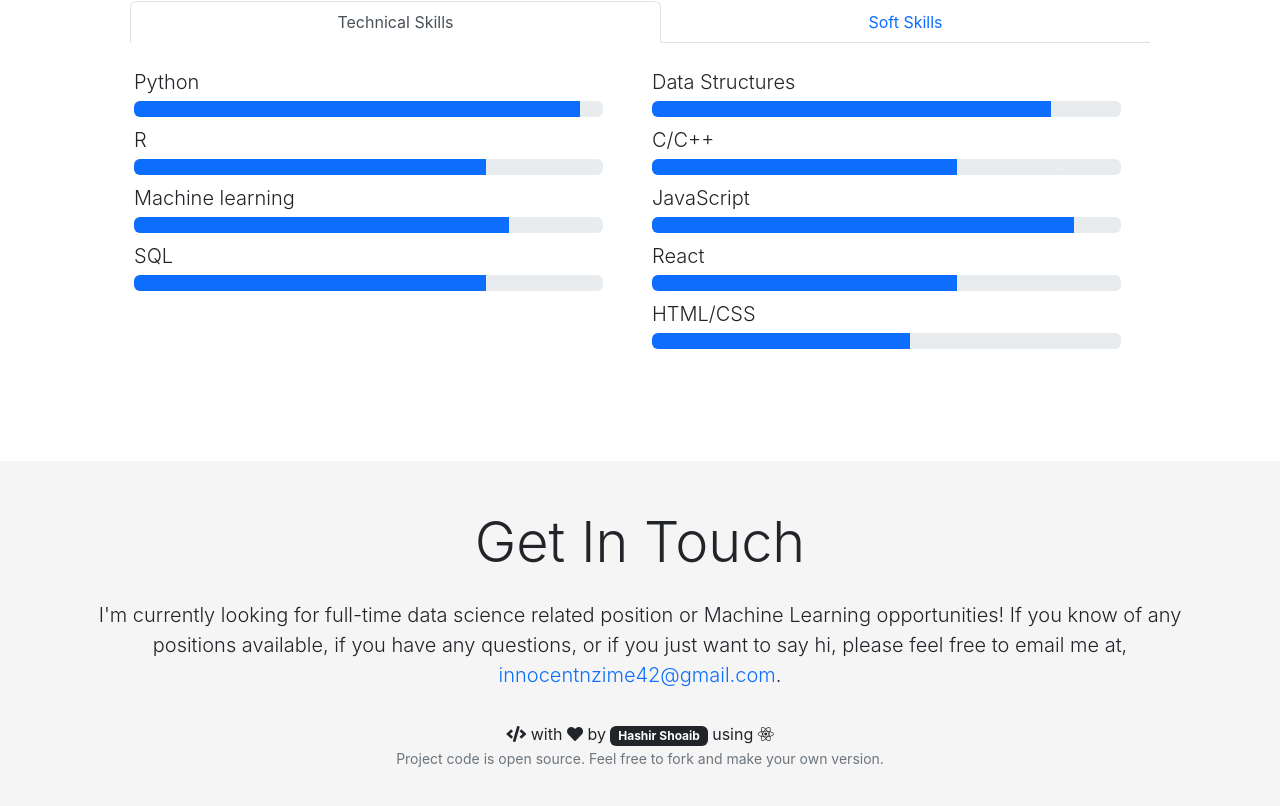
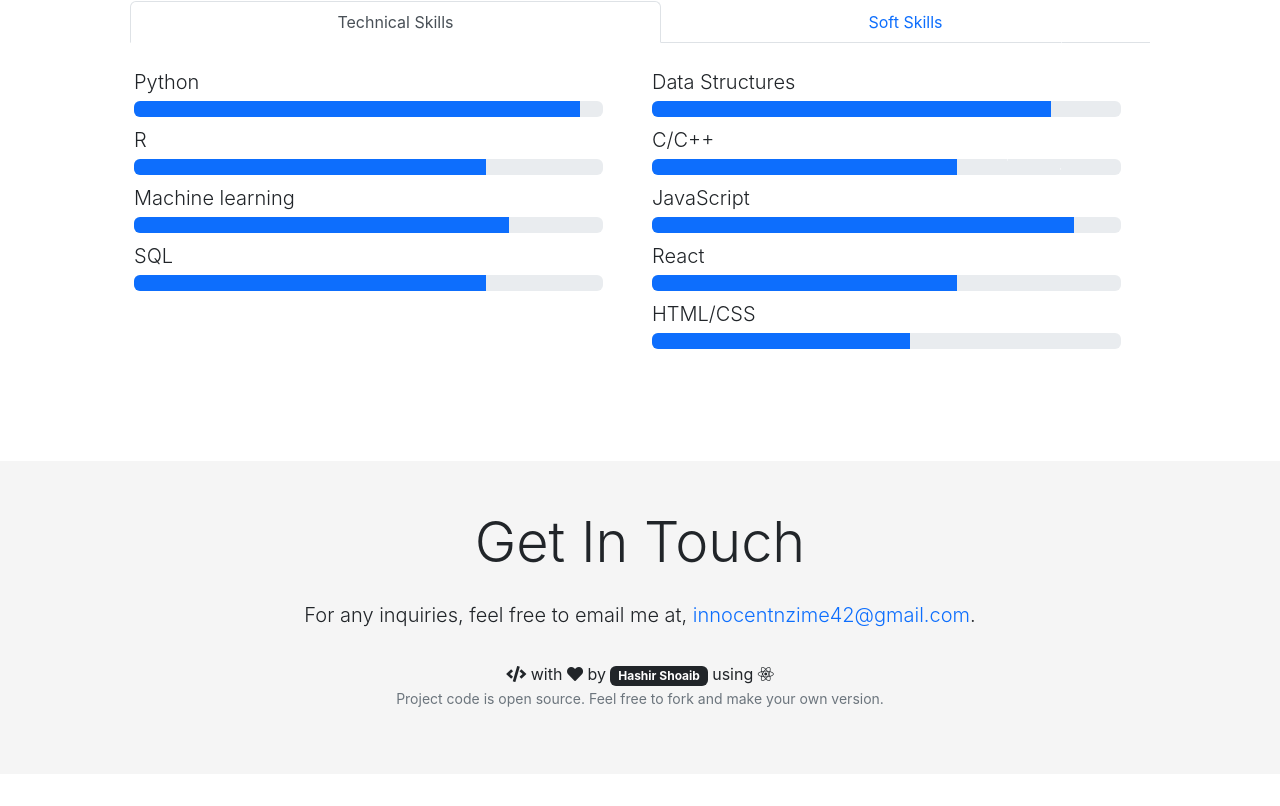
Before and after one commit to Innocent50/homepage, a React (Create React App) app: page / in a window 1280 px wide. Shown: the part 3628-4434 px from the top of the page. After the commit the page ends 4402 px from the top, so only its background shows below. Built offline with nearby package versions, Linux system fonts and the light colour scheme; no server answers.

Commit message:
add email

```diff
--- a/src/editable-stuff/config.js
+++ b/src/editable-stuff/config.js
@@ -141,7 +141,7 @@ const getInTouch = {
   show: true,
   heading: "Get In Touch",
   message:
-    "I'm currently looking for full-time data science related position or Machine Learning opportunities! If you know of any positions available, if you have any questions, or if you just want to say hi, please feel free to email me at",
+    "For any inquiries, feel free to email me at",
   email: "innocentnzime42@gmail.com",
 };
 // Blog SECTION
```
